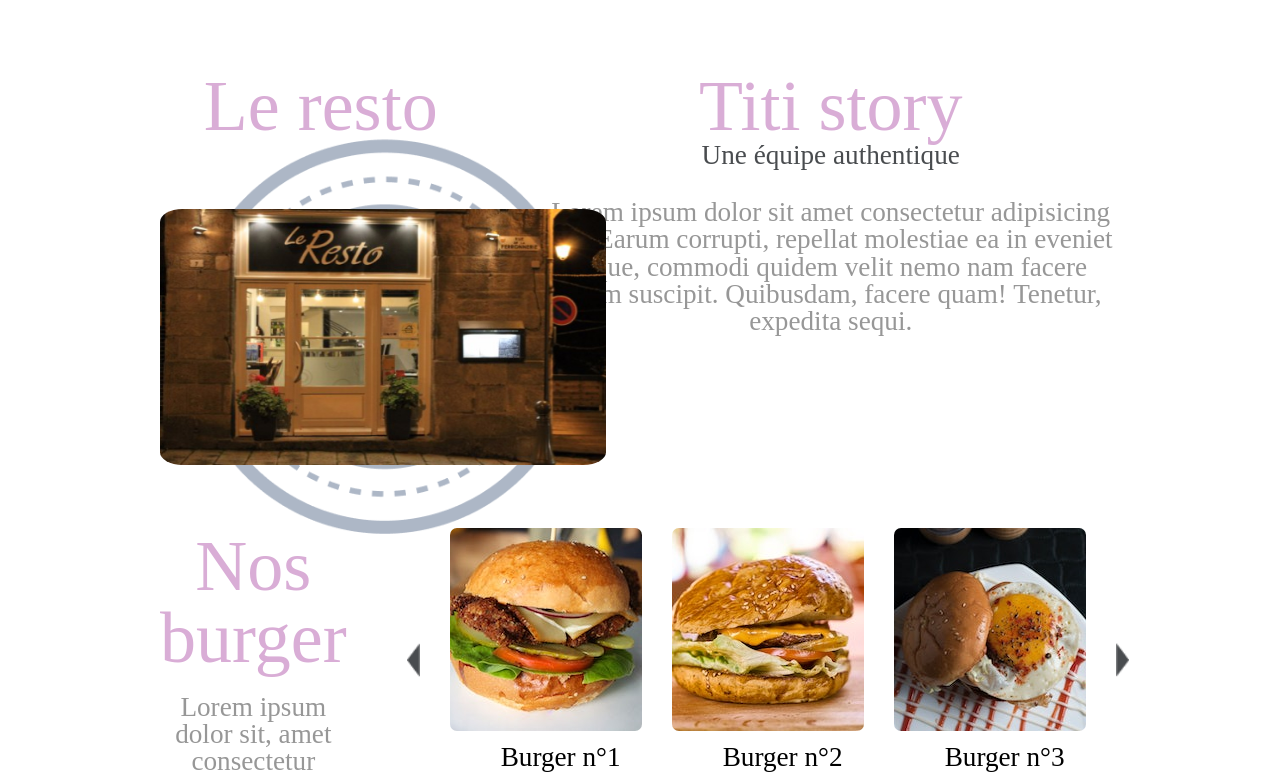
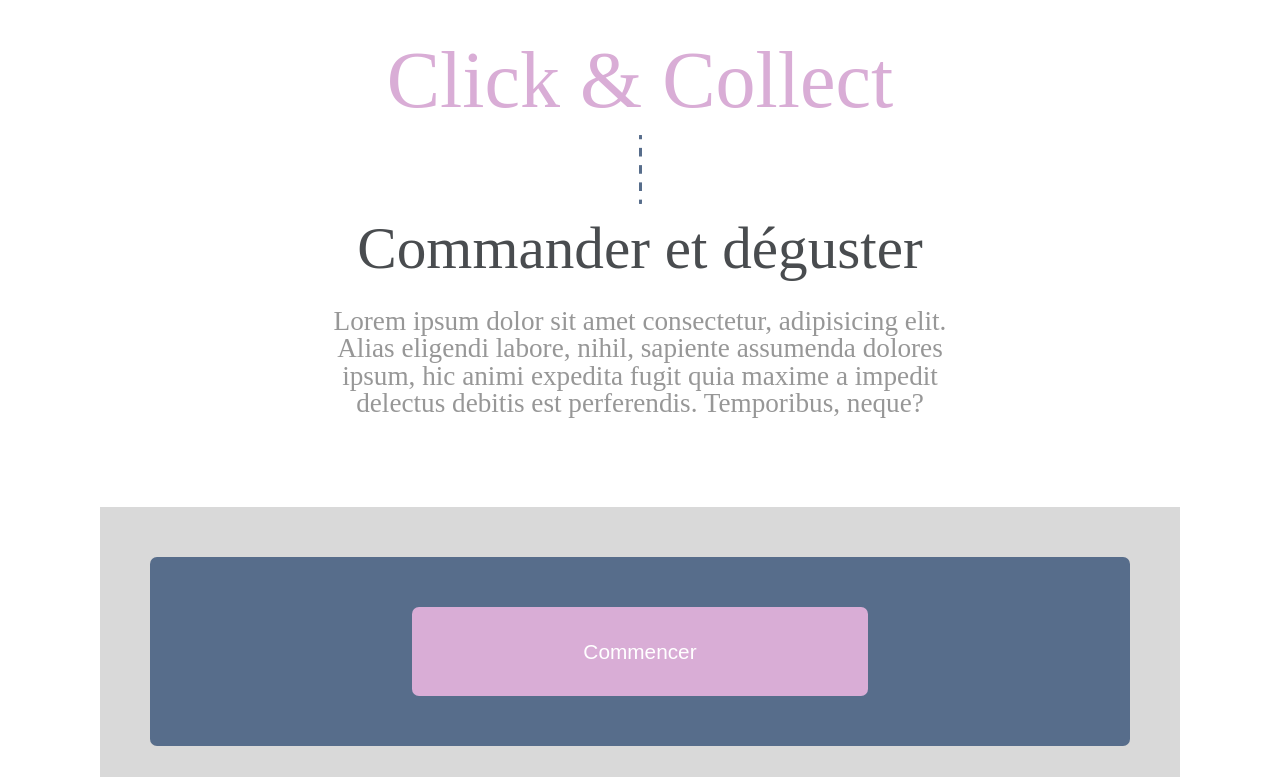
Before and after one commit to Bilal-MEKIRI/titi-React, a React (Create React App) app: page / in a window 1280 px wide. Shown: the part 680-1457 px from the top of the page. Built offline with nearby package versions, Linux system fonts and the light colour scheme.

Commit message:
click and collect

```diff
--- a/src/App.js
+++ b/src/App.js
@@ -2,6 +2,7 @@ import { Routes, Route } from "react-router-dom";
 import "./App.css";
 import Slide from "./components/slide";
 import Template from "./components/template";
+import Collect from "./pages/click&collect";
 import Home from "./pages/homePage";
 import Burger from "./pages/pageBurgers";
 
@@ -11,7 +12,8 @@ function App() {
       <Route path="/" element={<Template />}>
         {/* <Route index element={<Burger />}></Route> */}
         {/* <Route index element={<Slide />}></Route> */}
-        <Route index element={<Home />}></Route>
+        {/* <Route index element={<Home />}></Route> */}
+        <Route index element={<Collect />}></Route>
       </Route>
     </Routes>
   );
--- /dev/null
+++ b/src/pages/click&collect/index.js
@@ -0,0 +1,29 @@
+import React from "react";
+import { Link } from "react-router-dom";
+import "./style.css";
+
+function Collect() {
+  return (
+    <main>
+      <section class="clickAndCollect">
+        <h1>Click & Collect</h1>
+        <img id="imgLigne" src="images\Line 11.png" alt="ligne verticale" />
+        <h2>Commander et déguster</h2>
+        <p>
+          Lorem ipsum dolor sit amet consectetur, adipisicing elit. Alias
+          eligendi labore, nihil, sapiente assumenda dolores ipsum, hic animi
+          expedita fugit quia maxime a impedit delectus debitis est perferendis.
+          Temporibus, neque?
+        </p>
+      </section>
+      <div id="lastSection">
+        <section id="section">
+          <a href="commande1.html">
+            <button id="commencerButton">Commencer</button>
+          </a>
+        </section>
+      </div>
+    </main>
+  );
+}
+export default Collect;
--- /dev/null
+++ b/src/pages/click&collect/style.css
@@ -0,0 +1,308 @@
+
+html, body, div, span, applet, object, iframe,
+h1, h2, h3, h4, h5, h6, p, blockquote, pre,
+a, abbr, acronym, address, big, cite, code,
+del, dfn, em, img, ins, kbd, q, s, samp,
+small, strike, strong, sub, sup, tt, var,
+b, u, i, center,
+dl, dt, dd, ol, ul, li,
+fieldset, form, label, legend,
+table, caption, tbody, tfoot, thead, tr, th, td,
+article, aside, canvas, details, embed,
+figure, figcaption, footer, header, hgroup,
+menu, nav, output, ruby, section, summary,
+time, mark, audio, video {
+	margin: 0;
+	padding: 0;
+	border: 0;
+	font-size: 100%;
+	font: inherit;
+	vertical-align: baseline;
+}
+/* HTML5 display-role reset for older browsers */
+article, aside, details, figcaption, figure,
+footer, header, hgroup, menu, nav, section {
+	display: block;
+}
+body {
+	line-height: 1;
+}
+ol, ul {
+	list-style: none;
+}
+blockquote, q {
+	quotes: none;
+}
+blockquote:before, blockquote:after,
+q:before, q:after {
+	content: '';
+	content: none;
+}
+table {
+	border-collapse: collapse;
+	border-spacing: 0;
+}
+
+
+header{
+    background-image: none;
+  height: 200px;
+  display: flex;
+  justify-content: space-between;
+  margin: 0 auto;
+}
+
+#logo{
+  margin: 50px;
+}
+#logoImg{
+  width: 141px;
+  height: 95px;
+}
+
+#navigation{
+  height: 100px;
+  width: 900px;
+  margin: 50px;
+  color: black;
+}
+
+#button{
+  width: 100%;
+  height: 50%;
+  display: flex;
+  justify-content: end;
+}
+
+nav{
+  width: 100%;
+  height: 50%;
+  font-family: 'Roboto', sans-serif;
+}
+
+
+.clickAndCollect{
+  height: fit-content;
+  margin: 0 auto;
+  text-align: center;
+  margin: 60px auto;
+  width: fit-content;
+  display: flex;
+  flex-direction: column;
+  align-items: center;
+}
+
+.clickAndCollect h1{
+  font-size: 5rem;
+}
+
+.clickAndCollect h2{
+  font-size: 3.7rem;
+}
+
+#imgLigne{
+  height: 69px;
+  width: 3px;
+  margin-top: 15px;
+  margin-bottom: 15px;
+}
+
+.clickAndCollect p{
+  padding: 0 50px;
+  width: 60%;
+}
+
+#lastSection{
+  background-color: #D9D9D9;
+  padding: 50px;
+}
+
+#section{
+  height: fit-content;
+  background-color: #576D8B;
+  max-width: 1253px;
+  margin: 0 auto;
+  border-radius: 7px;
+  text-align: center;
+}
+
+#commencerButton{
+  width: 456px;
+  height: 89px;
+  margin: 50px auto;
+}
+
+
+
+footer{
+  background-color: #102940;
+  height: fit-content;
+  margin: 0 auto;
+  color: white;
+}
+
+#sectionFooter{
+  height: fit-content;
+  display: flex;
+  padding: 30px;
+  padding-left: 60px;
+  padding-right: 60px;
+  margin: 0 auto;
+  max-width: 1100px;
+  justify-content: space-between;
+}
+
+#footer1{
+  height: 100%;
+
+  display: flex;
+  flex-direction: column;
+  align-items: flex-start;
+}
+
+#footer2{
+  height: 100%;
+  display: flex;
+  flex-direction: column;
+  align-items: flex-start;
+}
+
+#footer3{
+  height: 100%;
+  display: flex;
+  flex-direction: column;
+  align-items: flex-start;
+}
+
+#footer4{
+  height: 100%;
+  display: flex;
+  flex-direction: column;
+  align-items: flex-start;
+}
+
+#footer5{
+  height: 100%;
+  display: flex;
+  flex-direction: column;
+  align-items: flex-start;
+}
+
+
+.socialMedia{
+  transition: all 0.4s;
+  margin-right: 10px;
+}
+.socialMedia:hover{
+  cursor: pointer;
+  background-color: #ff00ee;
+  border-radius: 80%;
+  transform: scale(1.1);
+}
+
+.footerLink{
+  transition: all 0.2s;
+}
+.footerLink:hover{
+  cursor: pointer;
+  transform: scale(1.2);
+  color: #ee56e4;
+}
+
+button{
+  margin-right: 70px;
+}
+
+ol{
+  display: flex;
+  justify-content: space-around;
+  padding:20px;
+}
+
+
+
+h1{
+  margin-top: 20px;
+  font-size: 2.5rem;
+  color: #D9ADD6;
+  font-family: 'Homeday';
+}
+
+h2, p{
+  font-size: 1.7rem;
+  font-weight: 500;
+  margin-bottom: 30px;
+  color: #494C4F;
+}
+p{
+  color: #979797;
+}
+
+
+
+h3{
+  margin: 20px 0;
+  font-size: 1.7rem;
+
+}
+
+
+
+.footerLink{
+  margin-top: 20px;
+  margin-bottom: 20px;
+  font-size: 1.3rem;
+  text-decoration: none;
+  color: white;
+}
+
+.socialMedia{
+  width: 58px;
+  height: 58px;
+  margin-bottom: 20px;
+}
+
+.navItems{
+  font-size: 1.1rem;
+  color: black;
+  text-decoration: none;
+}
+
+.navItems:hover{
+  font-size: 1.1rem;
+  color: rgb(239, 224, 58);
+  transform: scale(1.05);
+}
+
+button{
+  width: 200px;
+  height: 50px;
+  background-color: #D9ADD6;
+  border: none;
+  border-radius: 7px;
+  font-size: 1.3rem;
+  transition: 0.2s;
+  color: white;
+}
+
+button:hover{
+ cursor: pointer;
+ background-color: #ee56e4;
+ transform: scale(1.03);
+ filter: brightness(80%);
+}
+
+@media (max-width: 800px) {
+  main{
+    width: 100%;
+  }
+  .clickAndCollect{
+    width: 100%;
+    margin: 0 auto;
+  }
+
+
+  #commencerButton{
+    width: 50%;
+  }
+}
```
